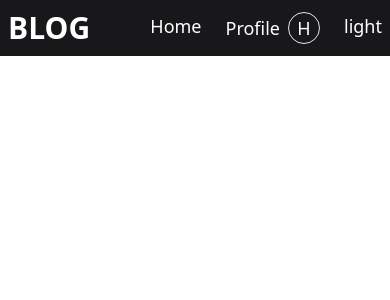
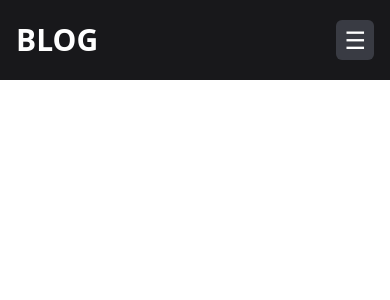
Before and after one commit to kayamazlum/Blog-App-Front, a Next.js app: page / in a window 390 px wide. Shown: the top 300 px of the page. Built offline with nearby package versions, Linux system fonts and the light colour scheme.

Commit message:
hamburger menu tasarlandı

```diff
--- a/package.json
+++ b/package.json
@@ -12,6 +12,7 @@
     "next": "15.1.6",
     "react": "^19.0.0",
     "react-dom": "^19.0.0",
+    "react-icons": "^5.4.0",
     "zustand": "^5.0.3"
   },
   "devDependencies": {
--- a/src/components/header/index.tsx
+++ b/src/components/header/index.tsx
@@ -3,9 +3,9 @@ import Menu from "../menu";
 
 const Header = () => {
   return (
-    <div className="w-full bg-zinc-900 flex justify-center">
-      <div className="w-[900px] flex justify-between h-14 items-center px-2">
-        <span className="text-3xl font-bold">BLOG</span>
+    <div className="w-full bg-zinc-900 flex justify-center ">
+      <div className="w-[900px] flex justify-between h-20 items-center">
+        <span className="text-3xl font-bold ml-4">BLOG</span>
         <Menu />
       </div>
     </div>
--- a/src/components/menu/index.tsx
+++ b/src/components/menu/index.tsx
@@ -1,9 +1,23 @@
-import React from "react";
+"use client";
+import React, { useState } from "react";
 import ToggleButton from "../toggleButton";
+import { IoClose } from "react-icons/io5";
 
 const Menu = () => {
+  const [isOpen, setIsOpen] = useState(false);
+  console.log(isOpen);
+
   return (
-    <div className="flex gap-6 text-lg">
+    <div className="overflow-hidden">
+      <button
+        onClick={() => setIsOpen(!isOpen)}
+        className="lg:hidden block bg-gray-500 text-white px-2 py-1 bg-opacity-40 rounded-md text-2xl mr-4"
+      >
+        ☰
+      </button>
+
+      <div className="lg:block hidden">
+        <div className="flex gap-10 text-xl">
           <span className="hover:text-yellow-400 transition-all cursor-pointer">
             Home
           </span>
@@ -17,6 +31,45 @@ const Menu = () => {
             <ToggleButton />
           </span>
         </div>
+      </div>
+
+      {isOpen && (
+        <div
+          onClick={() => setIsOpen(false)}
+          className="bg-black inset-0 fixed bg-opacity-70 transition-opacity duration-500 lg:hidden"
+        ></div>
+      )}
+
+      <div
+        className={`h-screen text-xl lg:hidden fixed right-0 top-0 z-50 font-medium ${
+          isOpen ? "translate-x-0" : "translate-x-64"
+        } w-64 bg-white text-black dark:bg-zinc-800 dark:text-white rounded-l-3xl dark:border-zinc-300 border-l transition-transform duration-500 `}
+      >
+        <button
+          onClick={() => setIsOpen(false)}
+          className="absolute top-3 right-3 "
+        >
+          <IoClose
+            size={40}
+            className="hover:text-yellow-400 transition-all cursor-pointer"
+          />
+        </button>
+        <div className="flex flex-col w-full justify-center items-center gap-8 mt-32">
+          <span className="hover:text-yellow-400 transition-all cursor-pointer">
+            Home
+          </span>
+          <div className="flex gap-2 justify-center items-center hover:text-yellow-400 transition-all group">
+            <span className="cursor-pointer ">Profile</span>
+            <span className="rounded-full border flex items-center justify-center h-8 w-8 group-hover:border-yellow-400">
+              H
+            </span>
+          </div>
+          <span>
+            <ToggleButton />
+          </span>
+        </div>
+      </div>
+    </div>
   );
 };
 
--- a/src/components/toggleButton/index.tsx
+++ b/src/components/toggleButton/index.tsx
@@ -1,10 +1,22 @@
 "use client";
 import { useThemeStore } from "@/store/themeStore";
+import { MdOutlineDarkMode, MdOutlineLightMode } from "react-icons/md";
 
 const ToggleButton = () => {
   const { theme, toggleTheme } = useThemeStore();
-  console.log("aaaa", theme);
-  return <div onClick={toggleTheme}>{theme}</div>;
+
+  return (
+    <div
+      className="cursor-pointer hover:text-yellow-400 transition-all"
+      onClick={toggleTheme}
+    >
+      {theme === "dark" ? (
+        <MdOutlineDarkMode size={32} />
+      ) : (
+        <MdOutlineLightMode size={32} />
+      )}
+    </div>
+  );
 };
 
 export default ToggleButton;
```
Also changed, not shown: 1 other file (tests, documents, lock files or other folders). Lines whose indentation alone changed are shown as unchanged.
